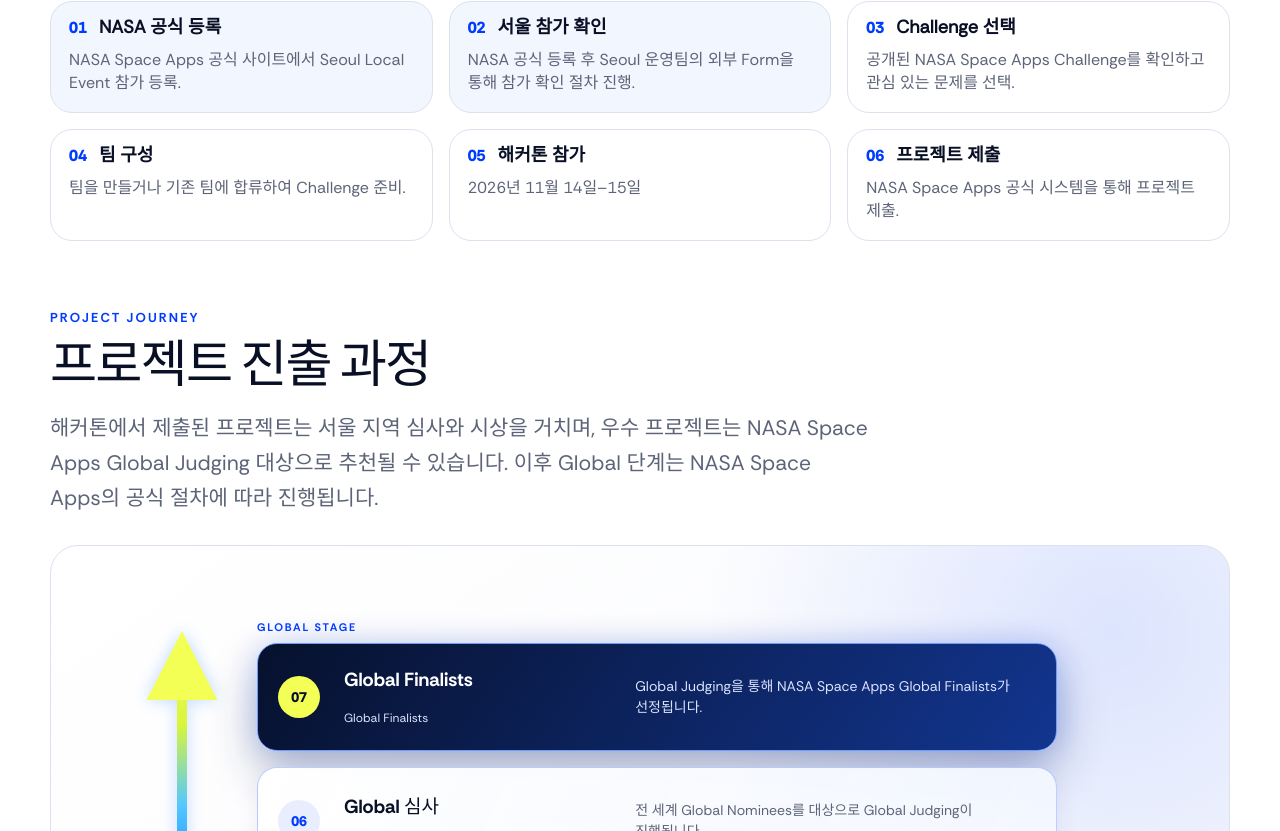
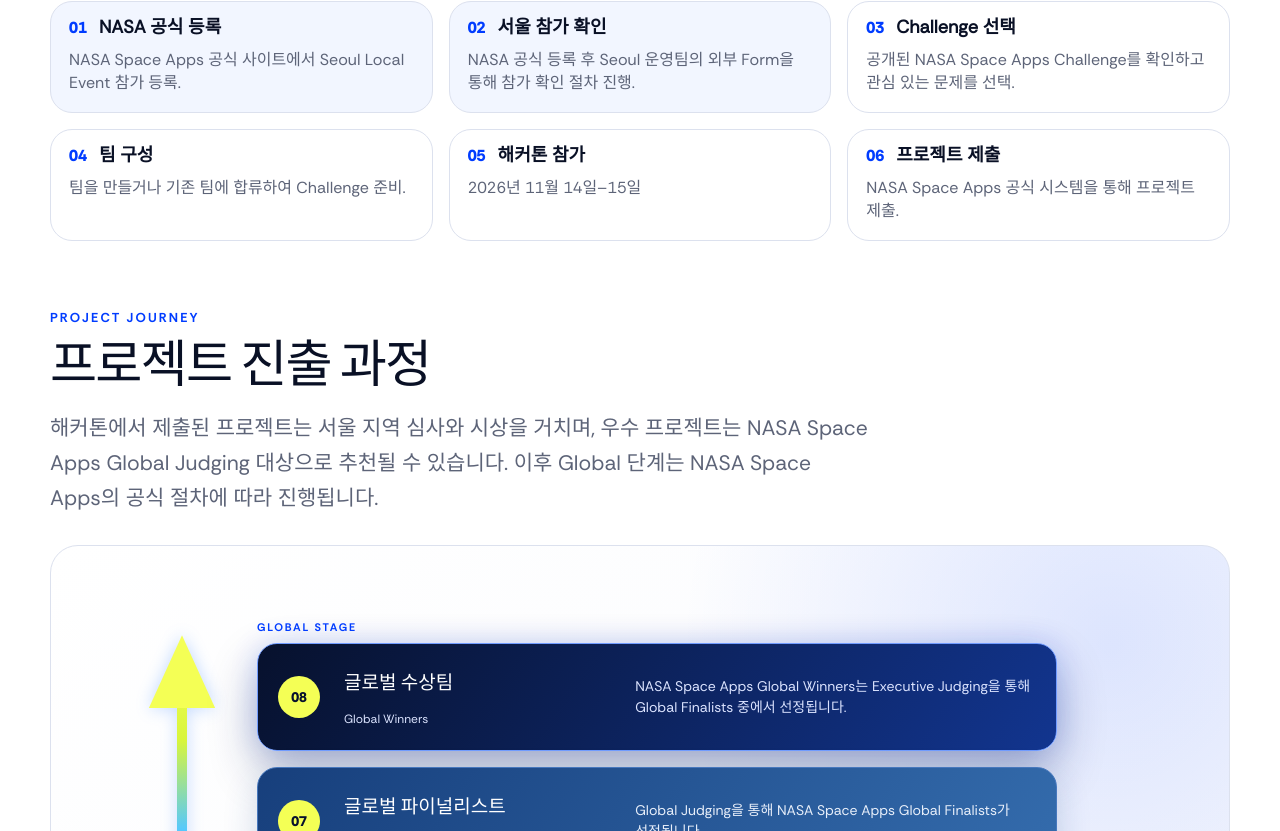
Before and after one commit to SeoulNASASpaceApps/web, a Next.js app in the folder frontend/: page /2026 in a window 1280 px wide. Shown: the part 1969-2800 px from the top of the page. Built offline with nearby package versions, Linux system fonts and the light colour scheme.

Commit message:
feat: refine global judging flow hierarchy

```diff
--- a/frontend/src/app/2026/cohort.css
+++ b/frontend/src/app/2026/cohort.css
@@ -188,12 +188,12 @@
 .project-journey__translation { grid-area: translation; color: var(--cohort-muted); font-size: 12px; }
 .project-journey__copy p { grid-area: description; margin: 0; color: var(--cohort-muted); font-size: 14px; line-height: 1.55; word-break: keep-all; }
 .project-journey__step--global .project-journey__card { border-color: rgba(0,60,255,.25); background: linear-gradient(115deg, rgba(255,255,255,.98), rgba(242,246,255,.96)); }
-.project-journey__step:is(:nth-child(3), :nth-child(4)) .project-journey__card { border-color: #4778bd; background: linear-gradient(125deg, #173f7c, #346cad); color: #fff; box-shadow: 0 14px 34px rgba(23,63,124,.2); }
-.project-journey__step:is(:nth-child(3), :nth-child(4)) .project-journey__translation, .project-journey__step:is(:nth-child(3), :nth-child(4)) .project-journey__copy p { color: #e8effa; }
-.project-journey__step:is(:nth-child(1), :nth-child(7)) .project-journey__card { border-color: #0a1e5c; background: linear-gradient(125deg, #07112d, #12358f); color: #fff; box-shadow: 0 17px 40px rgba(10,30,92,.26); }
-.project-journey__step:is(:nth-child(1), :nth-child(7)) .project-journey__translation, .project-journey__step:is(:nth-child(1), :nth-child(7)) .project-journey__copy p { color: #dce4ff; }
-.project-journey__step:nth-child(7) .project-journey__card { border-color: #719cff; box-shadow: 0 21px 48px rgba(10,30,92,.32), 0 0 28px rgba(0,60,255,.16); }
-.project-journey__step:is(:nth-child(1), :nth-child(3), :nth-child(4), :nth-child(7)) .project-journey__number { background: #f4ff55; color: #07112d; }
+.project-journey__step:is(:nth-child(3), :nth-child(4), :nth-child(7)) .project-journey__card { border-color: #4778bd; background: linear-gradient(125deg, #173f7c, #346cad); color: #fff; box-shadow: 0 14px 34px rgba(23,63,124,.2); }
+.project-journey__step:is(:nth-child(3), :nth-child(4), :nth-child(7)) .project-journey__translation, .project-journey__step:is(:nth-child(3), :nth-child(4), :nth-child(7)) .project-journey__copy p { color: #e8effa; }
+.project-journey__step:is(:first-child, :last-child) .project-journey__card { border-color: #0a1e5c; background: linear-gradient(125deg, #07112d, #12358f); color: #fff; box-shadow: 0 17px 40px rgba(10,30,92,.26); }
+.project-journey__step:is(:first-child, :last-child) .project-journey__translation, .project-journey__step:is(:first-child, :last-child) .project-journey__copy p { color: #dce4ff; }
+.project-journey__step:last-child .project-journey__card { border-color: #719cff; box-shadow: 0 21px 48px rgba(10,30,92,.32), 0 0 28px rgba(0,60,255,.16); }
+.project-journey__step:is(:first-child, :nth-child(3), :nth-child(4), :nth-child(7), :last-child) .project-journey__number { background: #f4ff55; color: #07112d; }
 .split-copy-section { display: grid; grid-template-columns: .9fr 1.1fr; gap: clamp(30px, 7vw, 90px); align-items: start; }
 .large-body-copy { font-size: clamp(18px, 2vw, 24px); line-height: 1.6; }
 .large-body-copy p { margin: 0 0 20px; }
--- a/frontend/src/components/cohort/CohortHome.tsx
+++ b/frontend/src/components/cohort/CohortHome.tsx
@@ -115,7 +115,7 @@
       stage: "local",
     },
     {
-      title: { ko: "Global Nominees", en: "Global Nominees" },
+      title: { ko: "글로벌 후보팀", en: "Global Nominees" },
       description: {
         ko: "NASA Space Apps의 공식 절차를 거쳐 Global Nominees가 발표됩니다.",
         en: "Global Nominees are announced through the official NASA Space Apps process.",
@@ -123,7 +123,7 @@
       stage: "global",
     },
     {
-      title: { ko: "Global 심사", en: "Global Judging" },
+      title: { ko: "글로벌 심사", en: "Global Judging" },
       description: {
         ko: "전 세계 Global Nominees를 대상으로 Global Judging이 진행됩니다.",
         en: "Global Judging is conducted for Global Nominees from around the world.",
@@ -131,10 +131,18 @@
       stage: "global",
     },
     {
-      title: { ko: "Global Finalists", en: "Global Finalists" },
+      title: { ko: "글로벌 파이널리스트", en: "Global Finalists" },
       description: {
         ko: "Global Judging을 통해 NASA Space Apps Global Finalists가 선정됩니다.",
         en: "NASA Space Apps Global Finalists are selected through Global Judging.",
+      },
+      stage: "global",
+    },
+    {
+      title: { ko: "글로벌 수상팀", en: "Global Winners" },
+      description: {
+        ko: "NASA Space Apps Global Winners는 Executive Judging을 통해 Global Finalists 중에서 선정됩니다.",
+        en: "NASA Space Apps Global Winners are selected from the Global Finalists through Executive Judging.",
       },
       stage: "global",
     },
@@ -285,9 +293,9 @@
           <ol className="project-journey__steps">
             {projectJourneySteps.map((step, index) => (
               <li className={`project-journey__step project-journey__step--${step.stage}`} key={step.title.en}>
-                {index === 6 || index === 3 || index === 2 ? (
+                {index === projectJourneySteps.length - 1 || index === 3 || index === 2 ? (
                   <span className="project-journey__stage-heading">
-                    {index === 6 ? "GLOBAL STAGE" : index === 3 ? "LOCAL → GLOBAL" : "LOCAL STAGE"}
+                    {index === projectJourneySteps.length - 1 ? "GLOBAL STAGE" : index === 3 ? "LOCAL → GLOBAL" : "LOCAL STAGE"}
                   </span>
                 ) : null}
                 <article className="project-journey__card">
```
